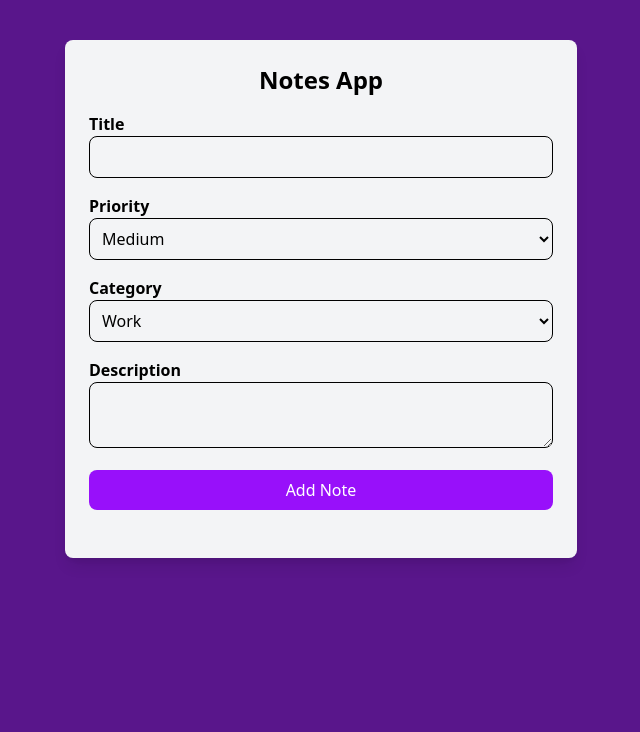
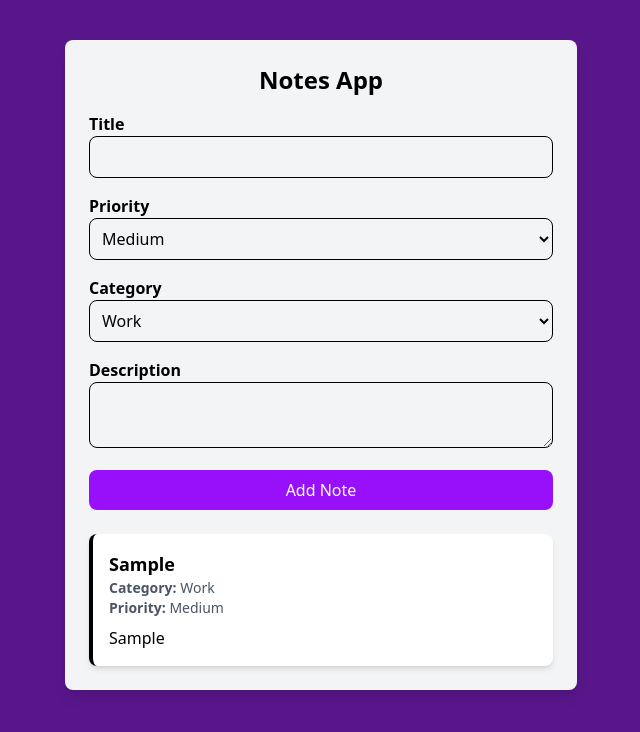
Before and after one commit to AllanSechrist/notes, a React (Vite) app: page / in a window 1280 px wide. Both pictures are taken after typing "Sample", "Sample" into the empty fields and a click on the button "Add Note". Shown: the top 732 px of the page, without its empty margins (319-959 px from the left). Built offline with nearby package versions, Linux system fonts and the light colour scheme.

Commit message:
Display list of notes

```diff
--- a/src/App.jsx
+++ b/src/App.jsx
@@ -1,5 +1,6 @@
 import { useState } from "react";
 import NoteForm from "./components/NoteForm";
+import NoteList from "./components/NoteList";
 
 const App = () => {
   const [notes, setNotes] = useState([]);
@@ -9,6 +10,7 @@
     </h2>
 
     <NoteForm notes={notes} setNotes={setNotes}/>
+    <NoteList notes={notes}/>
   </div>;
 }
 
--- /dev/null
+++ b/src/components/NoteList.jsx
@@ -0,0 +1,31 @@
+const NoteList = ({notes}) => {
+  if (notes.length === 0) {
+    return (
+      <p className="text-center text-gray-500">
+        No Notes Yet
+      </p>
+    )
+  }
+  return (
+    <div className="space-y-4">
+      {notes.map((note) => (
+        <div key={note.id} className="p-4 bg-white rounded-lg shadow-md border-l-4">
+          <h3 className="text-lg font-bold">
+            {note.title}
+          </h3>
+          <p className="text-sm text-gray-600">
+            <strong>Category: </strong> {note.category}
+          </p>
+          <p className="text-sm text-gray-600">
+            <strong>Priority: </strong> {note.priority}
+          </p>
+          <p className="mt-2">
+            {note.description}
+          </p>
+        </div>
+      ))}
+    </div>
+   );
+}
+
+export default NoteList;
```
